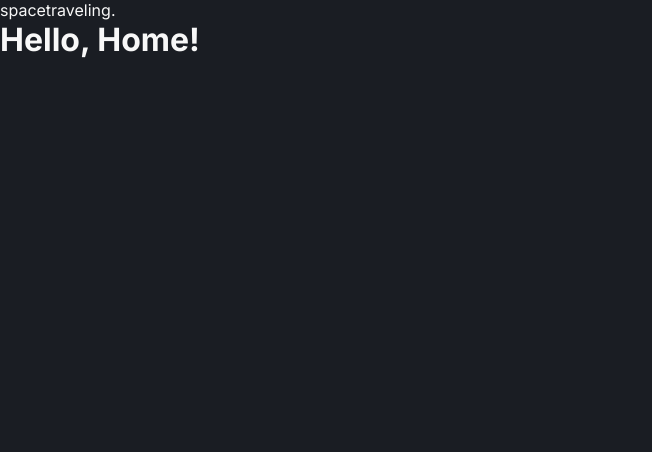
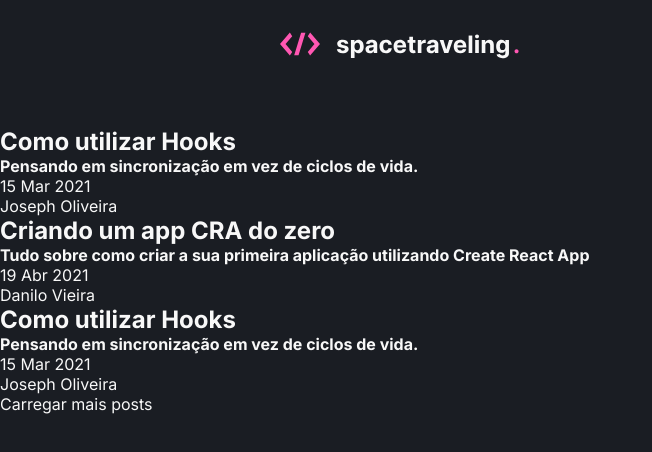
Before and after one commit to EduardoReisUX/desafio04-trilha-reactjs, a Next.js app: page / in a window 1280 px wide. Shown: the top 452 px of the page, without its empty margins (0-652 px from the left). Built offline with nearby package versions, Linux system fonts and the light colour scheme.

Commit message:
add header component

```diff
--- a/src/components/Header/header.module.scss
+++ b/src/components/Header/header.module.scss
@@ -1 +1,6 @@
-// TODO
+.header {
+  .container {
+    max-width: 720px;
+    margin: 2rem auto 4rem;
+  }
+}
--- a/src/components/Header/index.tsx
+++ b/src/components/Header/index.tsx
@@ -1,7 +1,16 @@
+import Link from 'next/link';
+import styles from './header.module.scss';
+
 export function Header() {
   return (
-    <header>
-      <div className="container">spacetraveling.</div>
+    <header className={styles.header}>
+      <div className={styles.container}>
+        <Link href="/">
+          <a>
+            <img src="/images/logo.svg" alt="logo" />
+          </a>
+        </Link>
+      </div>
     </header>
   );
 }
--- a/src/pages/index.tsx
+++ b/src/pages/index.tsx
@@ -25,7 +25,47 @@ interface HomeProps {
 }
 
 export default function Home() {
-  return <h1>Hello, Home!</h1>;
+  return (
+    <main className="container">
+      <div className="post">
+        <a href="#">
+          <h2>Como utilizar Hooks</h2>
+          <h4>Pensando em sincronização em vez de ciclos de vida.</h4>
+          <section className="info">
+            <time>15 Mar 2021</time>
+            <p>Joseph Oliveira</p>
+          </section>
+        </a>
+      </div>
+      <div className="post">
+        <a href="#">
+          <h2>Criando um app CRA do zero</h2>
+          <h4>
+            Tudo sobre como criar a sua primeira aplicação utilizando Create
+            React App
+          </h4>
+          <section className="info">
+            <time>19 Abr 2021</time>
+            <p>Danilo Vieira</p>
+          </section>
+        </a>
+      </div>
+      <div className="post">
+        <a href="#">
+          <h2>Como utilizar Hooks</h2>
+          <h4>Pensando em sincronização em vez de ciclos de vida.</h4>
+          <section className="info">
+            <time>15 Mar 2021</time>
+            <p>Joseph Oliveira</p>
+          </section>
+        </a>
+      </div>
+
+      <a className="seeMore" href="#">
+        Carregar mais posts
+      </a>
+    </main>
+  );
 }
 
 // export const getStaticProps = async () => {
--- a/src/styles/globals.scss
+++ b/src/styles/globals.scss
@@ -36,3 +36,12 @@ select,
 button {
   font: 400 1rem 'Inter', sans-serif;
 }
+
+button {
+  cursor: pointer;
+}
+
+a {
+  color: inherit;
+  text-decoration: none;
+}
```
Also changed, not shown: public/images/logo.svg (added).
